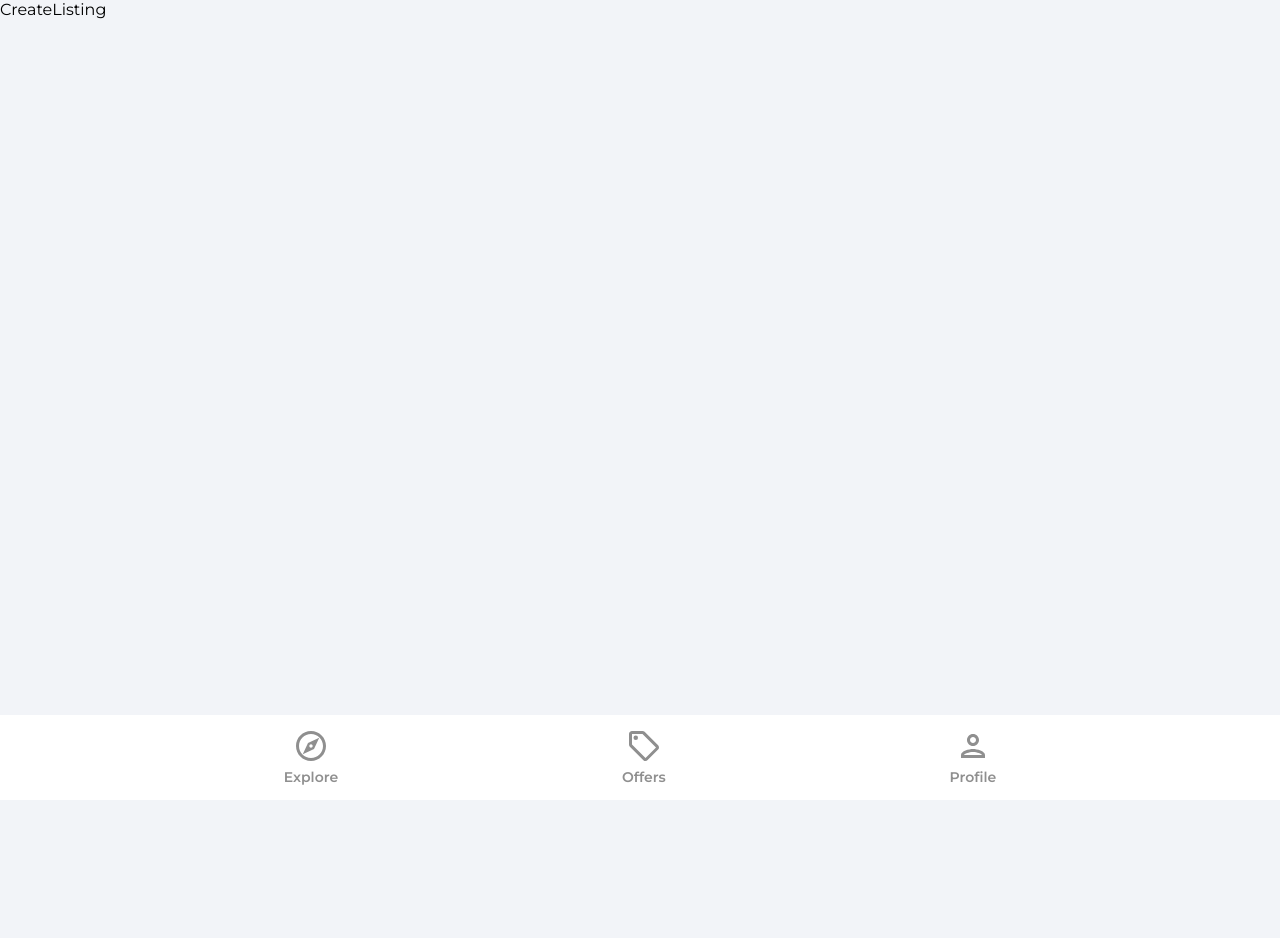
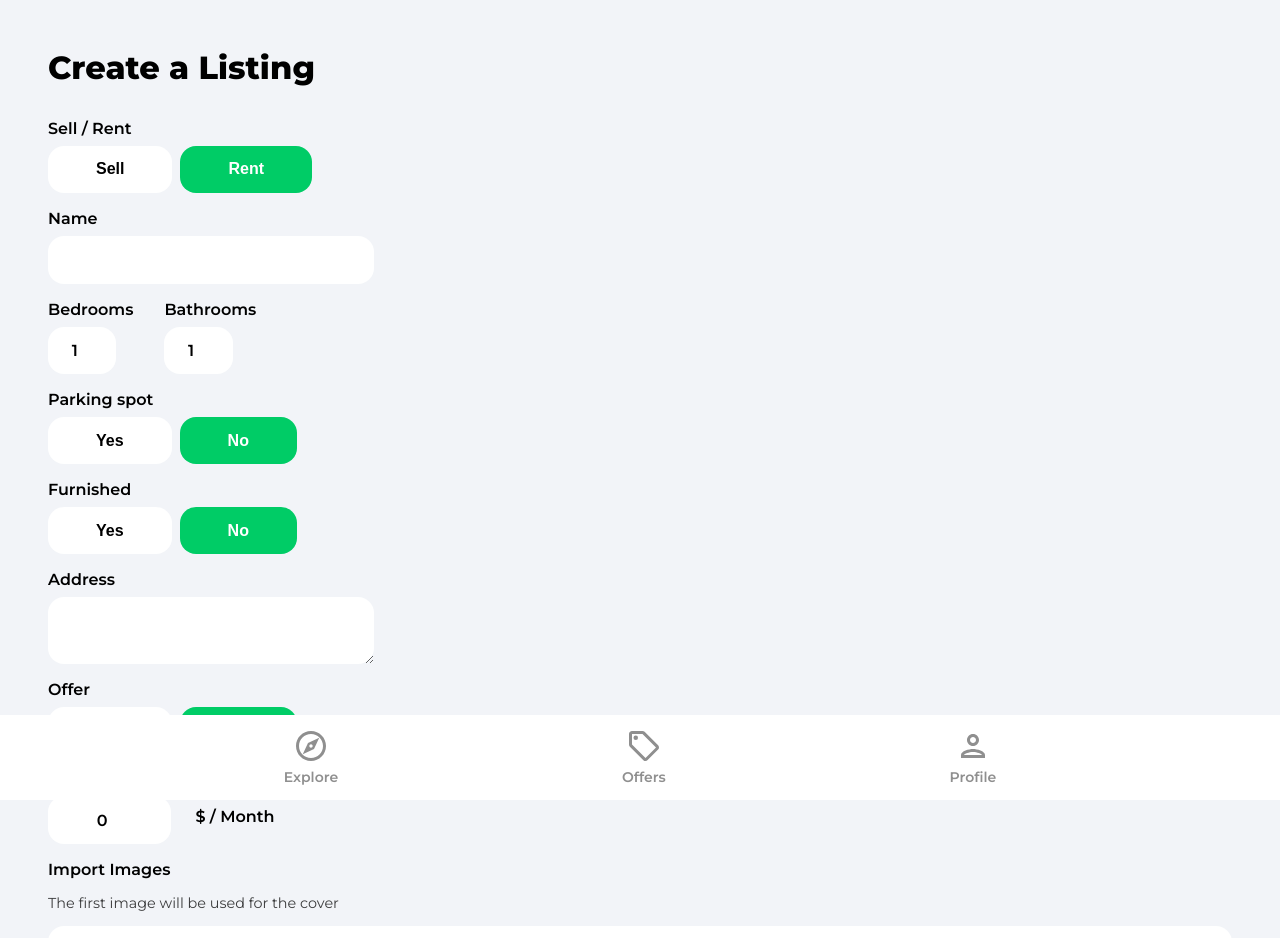
Before and after one commit to GWilliam02/House_marketplace, a React (Create React App) app: page /create-listing in a window 1280 px wide. Shown: the top 938 px of the page. Before the commit the page ends 800 px from the top, so only its background shows below. Built offline with nearby package versions, Linux system fonts and the light colour scheme; no server answers; sample sign-in values are in the browser's storage.

Commit message:
Added create listing form

```diff
--- a/src/pages/CreateListing.jsx
+++ b/src/pages/CreateListing.jsx
@@ -22,6 +22,22 @@
     longitude: 0,
   });
 
+  const {
+    type,
+    name,
+    bedrooms,
+    bathrooms,
+    parking,
+    furnished,
+    address,
+    offer,
+    regularPrice,
+    discountedPrice,
+    images,
+    latitude,
+    longitude,
+  } = formData;
+
   const auth = getAuth();
   const navigate = useNavigate();
   const isMounted = useRef(true);
@@ -41,11 +57,265 @@
     };
   }, [isMounted]);
 
+  const handleSubmit = (e) => {
+    e.preventDefault();
+  };
+
+  const onMutate = (e) => {};
+
   if (loading) {
     return <Spinner />;
   }
 
-  return <div>CreateListing</div>;
+  return (
+    <div className="profile">
+      <header>
+        <p className="pageHeader">Create a Listing</p>
+      </header>
+
+      <main>
+        <form onSubmit={handleSubmit}>
+          {/* Sell or Rent option */}
+          <label className="formLabel">Sell / Rent</label>
+          <div className="formButtons">
+            <button
+              type="button"
+              className={type === "sale" ? "formButtonActive" : "formButton"}
+              id="type"
+              value="sale"
+              onClick={onMutate}
+            >
+              Sell
+            </button>
+            <button
+              type="button"
+              className={type === "rent" ? "formButtonActive" : "formButton"}
+              id="type"
+              value="rent"
+              onClick={onMutate}
+            >
+              Rent
+            </button>
+          </div>
+
+          {/* Name of listing */}
+          <label className="formLabel">Name</label>
+          <input
+            className="formInputName"
+            type="text"
+            id="name"
+            value={name}
+            onChange={onMutate}
+            maxLength="32"
+            minLength="10"
+            required
+          />
+
+          {/* State # of bedrooms and bathrooms */}
+          <div className="formRooms flex">
+            <div>
+              <label className="formLabel">Bedrooms</label>
+              <input
+                className="formInputSmall"
+                type="number"
+                id="bedrooms"
+                value={bedrooms}
+                onChange={onMutate}
+                min="1"
+                max="50"
+                required
+              />
+            </div>
+            <div>
+              <label className="formLabel">Bathrooms</label>
+              <input
+                className="formInputSmall"
+                type="number"
+                id="bathrooms"
+                value={bathrooms}
+                onChange={onMutate}
+                min="1"
+                max="50"
+                required
+              />
+            </div>
+          </div>
+
+          {/* Set parking availability */}
+          <label className="formLabel">Parking spot</label>
+          <div className="formButtons">
+            <button
+              className={parking ? "formButtonActive" : "formButton"}
+              type="button"
+              id="parking"
+              value={true}
+              onClick={onMutate}
+              min="1"
+              max="50"
+            >
+              Yes
+            </button>
+            <button
+              className={
+                !parking && parking !== null ? "formButtonActive" : "formButton"
+              }
+              type="button"
+              id="parking"
+              value={false}
+              onClick={onMutate}
+            >
+              No
+            </button>
+          </div>
+
+          {/* Furnished */}
+          <label className="formLabel">Furnished</label>
+          <div className="formButtons">
+            <button
+              className={furnished ? "formButtonActive" : "formButton"}
+              type="button"
+              id="furnished"
+              value={true}
+              onClick={onMutate}
+              min="1"
+              max="50"
+            >
+              Yes
+            </button>
+            <button
+              className={
+                !furnished && furnished !== null
+                  ? "formButtonActive"
+                  : "formButton"
+              }
+              type="button"
+              id="furnished"
+              value={false}
+              onClick={onMutate}
+            >
+              No
+            </button>
+          </div>
+
+          {/* Address */}
+          <label className="formLabel">Address</label>
+          <textarea
+            className="formInputAddress"
+            type="text"
+            id="address"
+            value={address}
+            onChange={onMutate}
+            required
+          />
+
+          {/* Geolocation */}
+          {!geolocationEnabled && (
+            <div className="formLatLng flex">
+              <div>
+                <label className="formLabel">Latitude</label>
+                <input
+                  className="formInputSmall"
+                  type="number"
+                  id="latitude"
+                  value={latitude}
+                  onChange={onMutate}
+                  required
+                />
+              </div>
+              <div>
+                <label className="formLabel">Longitude</label>
+                <input
+                  className="formInputSmall"
+                  type="number"
+                  id="longitude"
+                  value={longitude}
+                  onChange={onMutate}
+                  required
+                />
+              </div>
+            </div>
+          )}
+
+          {/* Offer */}
+          <label className="formLabel">Offer</label>
+          <div className="formButtons">
+            <button
+              className={offer ? "formButtonActive" : "formButton"}
+              type="button"
+              id="offer"
+              value={true}
+              onClick={onMutate}
+            >
+              Yes
+            </button>
+            <button
+              className={
+                !offer && offer !== null ? "formButtonActive" : "formButton"
+              }
+              type="button"
+              id="offer"
+              value={false}
+              onClick={onMutate}
+            >
+              No
+            </button>
+          </div>
+
+          {/* Regular Pricing */}
+          <label className="formLabel">Regular Price</label>
+          <div className="formPriceDiv">
+            <input
+              className="formInputSmall"
+              type="number"
+              id="regularPrice"
+              value={regularPrice}
+              onChange={onMutate}
+              min="50"
+              max="75000000"
+              required
+            />
+            {type === "rent" && <p className="formPriceText">$ / Month</p>}
+          </div>
+
+          {/* Set Offer Pricing, if necessary */}
+          {offer && (
+            <>
+              <label className="formLabel">Offer Price</label>
+              <input
+                type="number"
+                className="formInputSmall"
+                id="discountedPrice"
+                value={discountedPrice}
+                onChange={onMutate}
+                min="50"
+                max="75000000"
+                required={offer}
+              />
+            </>
+          )}
+
+          {/* Upload Images */}
+          <label className="formLabel">Import Images</label>
+          <p className="imagesInfo">
+            The first image will be used for the cover
+          </p>
+          <input
+            className="formInputFile"
+            type="file"
+            id="images"
+            onChange={onMutate}
+            max="6"
+            accept=".jpg, .png, .jpeg"
+            multiple
+            required
+          />
+          <button type="submit" className="primaryButton createListingButton">
+            Create Listing
+          </button>
+        </form>
+      </main>
+    </div>
+  );
 }
 
 export default CreateListing;
```
